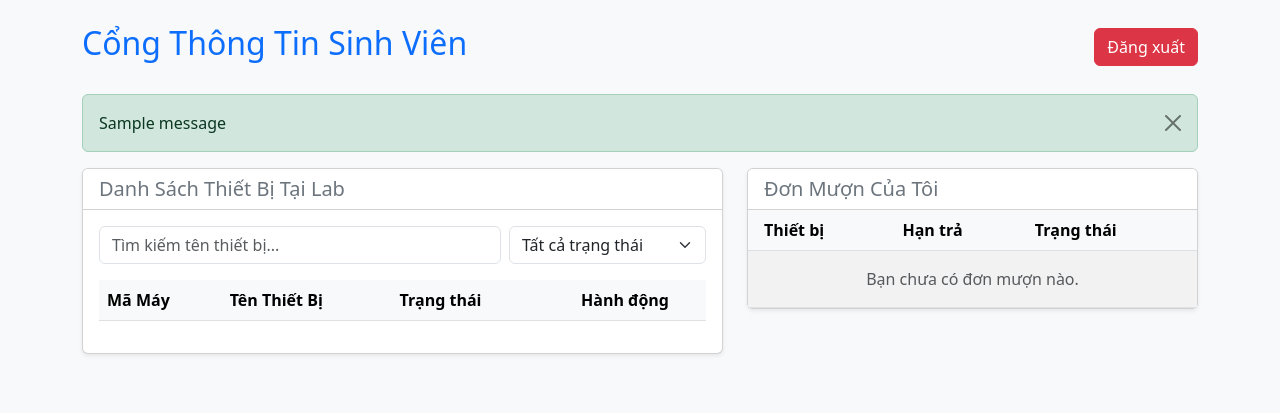
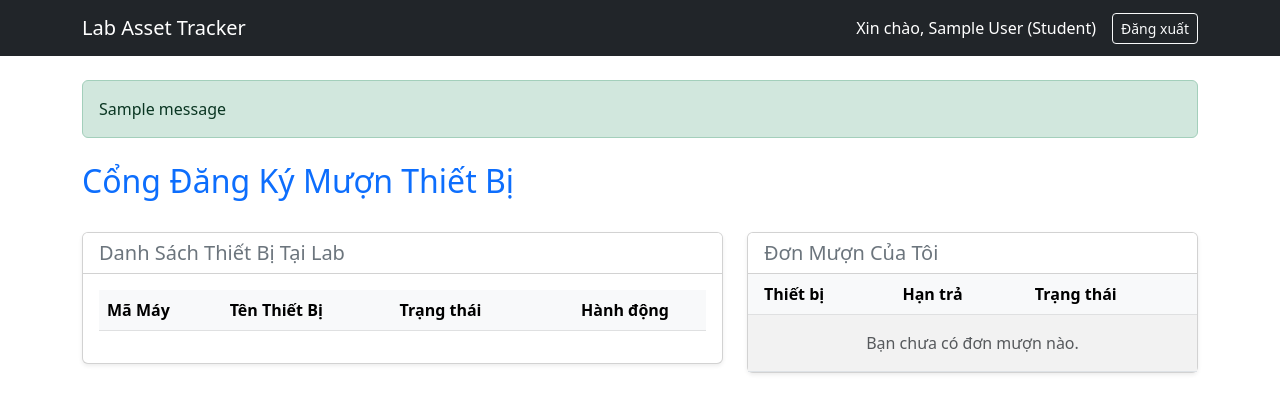
Before and after one commit to huyng260707-max/University-Research-Lab-Asset-Tracker, a Flask app: page /borrow in a window 1280 px wide. Shown: the top 413 px of the page. Run offline with Flask 3, Linux system fonts and the light colour scheme; the visitor is signed in with stand-in values (Sample User, id 1); tables that the repository leaves empty hold one stand-in row (values such as "Sample post"); one stand-in notice (Sample message) is shown; lists and menus that the app fills with data are empty.

Commit message:
Update student.html

```diff
--- a/lab_asset_tracker/templates/student.html
+++ b/lab_asset_tracker/templates/student.html
@@ -1,84 +1,40 @@
-<!DOCTYPE html>
-<html lang="vi">
-<head>
-    <meta charset="UTF-8">
-    <meta name="viewport" content="width=device-width, initial-scale=1.0">
-    <title>Cổng Sinh Viên - Mượn Thiết Bị</title>
-    <link href="https://cdn.jsdelivr.net/npm/bootstrap@5.3.0/dist/css/bootstrap.min.css" rel="stylesheet">
-</head>
-<body class="bg-light">
-
-<div class="container mt-4 mb-5">
-    <div class="d-flex justify-content-between align-items-center mb-4">
-        <h2 class="text-primary">Cổng Thông Tin Sinh Viên</h2>
-        <a href="{{ url_for('logout') }}" class="btn btn-danger">Đăng xuất</a>
+{% extends 'base.html' %}
+{% block content %}
+<div class="d-flex justify-content-between align-items-center mb-4 mt-4">
+    <h2 class="text-primary">Cổng Đăng Ký Mượn Thiết Bị</h2>
+    {% if session.role != 'Student' %}
+        <a href="{{ url_for('admin_teacher_dashboard') }}" class="btn btn-secondary">Quay lại Dashboard Quản lý</a>
+    {% endif %}
 </div>
 
-    <!-- Hiển thị thông báo (Flash messages) -->
-    {% with messages = get_flashed_messages(with_categories=true) %}
-        {% if messages %}
-            {% for category, message in messages %}
-                <div class="alert alert-{{ category }} alert-dismissible fade show" role="alert">
-                    {{ message }}
-                    <button type="button" class="btn-close" data-bs-dismiss="alert" aria-label="Close"></button>
-                </div>
-            {% endfor %}
-        {% endif %}
-    {% endwith %}
-
 <div class="row">
-        <!-- CỘT TRÁI: KHO THIẾT BỊ & TÌM KIẾM -->
+    <!-- CỘT TRÁI: KHO THIẾT BỊ -->
     <div class="col-lg-7 mb-4">
         <div class="card shadow-sm">
-                <div class="card-header bg-white d-flex justify-content-between align-items-center">
-                    <h5 class="mb-0 text-secondary">Danh Sách Thiết Bị Tại Lab</h5>
-                </div>
+            <div class="card-header bg-white"><h5 class="mb-0 text-secondary">Danh Sách Thiết Bị Tại Lab</h5></div>
             <div class="card-body">
-                    <!-- Bộ lọc và Tìm kiếm -->
-                    <div class="row g-2 mb-3">
-                        <div class="col-md-8">
-                            <input type="text" id="searchInput" class="form-control" placeholder="Tìm kiếm tên thiết bị..." onkeyup="filterAssets()">
-                        </div>
-                        <div class="col-md-4">
-                            <select id="statusFilter" class="form-select" onchange="filterAssets()">
-                                <option value="All">Tất cả trạng thái</option>
-                                <option value="Available">Sẵn sàng</option>
-                                <option value="Loaned">Đang có người mượn</option>
-                                <option value="Maintenance">Đang bảo trì</option>
-                            </select>
-                        </div>
-                    </div>
-
-                    <!-- Bảng thiết bị -->
                 <div class="table-responsive" style="max-height: 500px; overflow-y: auto;">
-                        <table class="table table-hover align-middle" id="assetTable">
+                    <table class="table table-hover align-middle">
                         <thead class="table-light sticky-top">
                             <tr>
-                                    <th>Mã Máy</th>
-                                    <th>Tên Thiết Bị</th>
-                                    <th>Trạng thái</th>
-                                    <th class="text-center">Hành động</th>
+                                <th>Mã Máy</th><th>Tên Thiết Bị</th><th>Trạng thái</th><th class="text-center">Hành động</th>
                             </tr>
                         </thead>
                         <tbody>
                             {% for asset in assets %}
-                                <tr data-status="{{ asset.status }}">
+                            <tr>
                                 <td>{{ asset.asset_id }}</td>
                                 <td class="fw-bold">{{ asset.asset_name }}</td>
                                 <td>
                                     {% if asset.status == 'Available' %}
                                         <span class="badge bg-success">Sẵn sàng</span>
-                                        {% elif asset.status == 'Loaned' %}
-                                            <span class="badge bg-secondary">Đang có người mượn</span>
-                                        {% elif asset.status == 'Maintenance' %}
-                                            <span class="badge bg-warning text-dark">Đang bảo trì</span>
+                                    {% else %}
+                                        <span class="badge bg-secondary">{{ asset.status }}</span>
                                     {% endif %}
                                 </td>
                                 <td class="text-center">
                                     {% if asset.status == 'Available' %}
-                                            <button class="btn btn-primary btn-sm" onclick="openBorrowModal('{{ asset.asset_id }}', '{{ asset.asset_name }}')">
-                                                Mượn ngay
-                                            </button>
+                                        <button class="btn btn-primary btn-sm" onclick="openBorrowModal('{{ asset.asset_id }}', '{{ asset.asset_name }}')">Mượn ngay</button>
                                     {% else %}
                                         <button class="btn btn-secondary btn-sm" disabled>Không khả dụng</button>
                                     {% endif %}
@@ -92,37 +48,26 @@
         </div>
     </div>
 
-        <!-- CỘT PHẢI: LỊCH SỬ MƯỢN CỦA SINH VIÊN -->
+    <!-- CỘT PHẢI: LỊCH SỬ -->
     <div class="col-lg-5">
         <div class="card shadow-sm">
-                <div class="card-header bg-white">
-                    <h5 class="mb-0 text-secondary">Đơn Mượn Của Tôi</h5>
-                </div>
+            <div class="card-header bg-white"><h5 class="mb-0 text-secondary">Đơn Mượn Của Tôi</h5></div>
             <div class="card-body p-0">
-                    <div class="table-responsive" style="max-height: 570px; overflow-y: auto;">
-                        <table class="table table-striped table-hover mb-0 align-middle">
+                <div class="table-responsive" style="max-height: 500px; overflow-y: auto;">
+                    <table class="table table-striped align-middle mb-0">
                         <thead class="table-light sticky-top">
-                                <tr>
-                                    <th class="ps-3">Thiết bị</th>
-                                    <th>Hạn trả</th>
-                                    <th>Trạng thái</th>
-                                </tr>
+                            <tr><th class="ps-3">Thiết bị</th><th>Hạn trả</th><th>Trạng thái</th></tr>
                         </thead>
                         <tbody>
                             {% for loan in my_loans %}
                             <tr>
                                 <td class="ps-3">{{ loan.asset_name }}</td>
-                                    <td>{{ loan.end_time }}</td>
+                                <td>{{ loan.due_date }}</td>
                                 <td>
-                                        {% if loan.status == 'Pending' %}
-                                            <span class="badge bg-warning text-dark">Chờ duyệt</span>
-                                        {% elif loan.status == 'Active' %}
-                                            <span class="badge bg-primary">Đang mượn</span>
-                                        {% elif loan.status == 'Returned' %}
-                                            <span class="badge bg-success">Đã trả</span>
-                                        {% elif loan.status == 'Overdue' %}
-                                            <span class="badge bg-danger">Quá hạn</span>
-                                        {% endif %}
+                                    {% if loan.status == 'Pending' %} <span class="badge bg-warning text-dark">Chờ duyệt</span>
+                                    {% elif loan.status == 'Active' %} <span class="badge bg-primary">Đang mượn</span>
+                                    {% elif loan.status == 'Returned' %} <span class="badge bg-success">Đã trả</span>
+                                    {% else %} <span class="badge bg-danger">{{ loan.status }}</span> {% endif %}
                                 </td>
                             </tr>
                             {% else %}
@@ -135,28 +80,24 @@
         </div>
     </div>
 </div>
-</div>
 
-<!-- MODAL FORM MƯỢN THIẾT BỊ -->
-<div class="modal fade" id="borrowModal" tabindex="-1" aria-labelledby="borrowModalLabel" aria-hidden="true">
+<!-- MODAL -->
+<div class="modal fade" id="borrowModal" tabindex="-1">
   <div class="modal-dialog">
     <div class="modal-content">
       <form action="{{ url_for('create_loan') }}" method="POST">
         <div class="modal-header bg-primary text-white">
-          <h5 class="modal-title" id="borrowModalLabel">Tạo Đơn Mượn Thiết Bị</h5>
-          <button type="button" class="btn-close btn-close-white" data-bs-dismiss="modal" aria-label="Close"></button>
+          <h5 class="modal-title">Tạo Đơn Mượn Thiết Bị</h5>
+          <button type="button" class="btn-close btn-close-white" data-bs-dismiss="modal"></button>
         </div>
         <div class="modal-body">
+          <input type="hidden" name="asset_id" id="modalAssetId">
           <div class="mb-3">
             <label class="form-label fw-bold">Thiết bị mượn</label>
             <input type="text" class="form-control" id="modalAssetName" readonly disabled>
-            <!-- Input ẩn chứa ID thiết bị gửi về server -->
-            <input type="hidden" name="asset_id" id="modalAssetId">
           </div>
-
-          <!-- Bổ sung: Chọn Dự án -->
           <div class="mb-3">
-            <label class="form-label fw-bold">Thuộc dự án (Tùy chọn)</label>
+            <label class="form-label fw-bold">Dự án (Tùy chọn)</label>
             <select class="form-select" name="project_id">
                 <option value="">-- Không thuộc dự án nào --</option>
                 {% for p in projects %}
@@ -164,67 +105,35 @@
                 {% endfor %}
             </select>
           </div>
-
-          <!-- Bổ sung: Lý do mượn -->
           <div class="mb-3">
             <label class="form-label fw-bold">Lý do mượn</label>
-            <textarea class="form-control" name="loan_reason" rows="2" placeholder="VD: Mượn làm thí nghiệm môn Hóa sinh..." required></textarea>
+            <textarea class="form-control" name="loan_reason" rows="2" required></textarea>
           </div>
-
-          <div class="mb-3">
-            <label class="form-label fw-bold">Thời gian bắt đầu</label>
+          <div class="alert alert-info py-2"><small>Yêu cầu chọn giờ hành chính (7h-11h, 13h-17h)</small></div>
+          <div class="row">
+              <div class="col-6 mb-3">
+                <label class="form-label fw-bold">Lấy máy</label>
                 <input type="datetime-local" class="form-control" name="start_time" required>
               </div>
-          <div class="mb-3">
-            <label class="form-label fw-bold">Thời gian trả dự kiến</label>
+              <div class="col-6 mb-3">
+                <label class="form-label fw-bold">Trả máy</label>
                 <input type="datetime-local" class="form-control" name="end_time" required>
-            <div class="form-text text-danger">Lưu ý: Mượn tối đa 48h nếu không thuộc dự án (Project).</div>
+              </div>
           </div>
         </div>
         <div class="modal-footer">
-          <button type="button" class="btn btn-secondary" data-bs-dismiss="modal">Hủy</button>
-          <button type="submit" class="btn btn-primary">Gửi Yêu Cầu Mượn</button>
+          <button type="submit" class="btn btn-primary w-100">Gửi Yêu Cầu Mượn</button>
         </div>
       </form>
     </div>
   </div>
 </div>
 
-<script src="https://cdn.jsdelivr.net/npm/bootstrap@5.3.0/dist/js/bootstrap.bundle.min.js"></script>
 <script>
-    // Hàm JavaScript để Lọc/Tìm kiếm thiết bị trong bảng
-    function filterAssets() {
-        var input = document.getElementById("searchInput").value.toLowerCase();
-        var filterStatus = document.getElementById("statusFilter").value;
-        var table = document.getElementById("assetTable");
-        var tr = table.getElementsByTagName("tr");
-
-        for (var i = 1; i < tr.length; i++) {
-            var tdName = tr[i].getElementsByTagName("td")[1]; // Cột Tên thiết bị
-            var status = tr[i].getAttribute("data-status");
-
-            if (tdName) {
-                var textValue = tdName.textContent || tdName.innerText;
-                var matchName = textValue.toLowerCase().indexOf(input) > -1;
-                var matchStatus = (filterStatus === "All" || status === filterStatus);
-
-                if (matchName && matchStatus) {
-                    tr[i].style.display = "";
-                } else {
-                    tr[i].style.display = "none";
-                }
-            }
-        }
-    }
-
-    // Hàm mở Modal và điền sẵn thông tin thiết bị
     function openBorrowModal(assetId, assetName) {
         document.getElementById('modalAssetId').value = assetId;
-        document.getElementById('modalAssetName').value = assetName + " (ID: " + assetId + ")";
-        var borrowModal = new bootstrap.Modal(document.getElementById('borrowModal'));
-        borrowModal.show();
+        document.getElementById('modalAssetName').value = assetName;
+        new bootstrap.Modal(document.getElementById('borrowModal')).show();
     }
 </script>
-
-</body>
-</html>
+{% endblock %}
```
Lines whose indentation alone changed are shown as unchanged.
